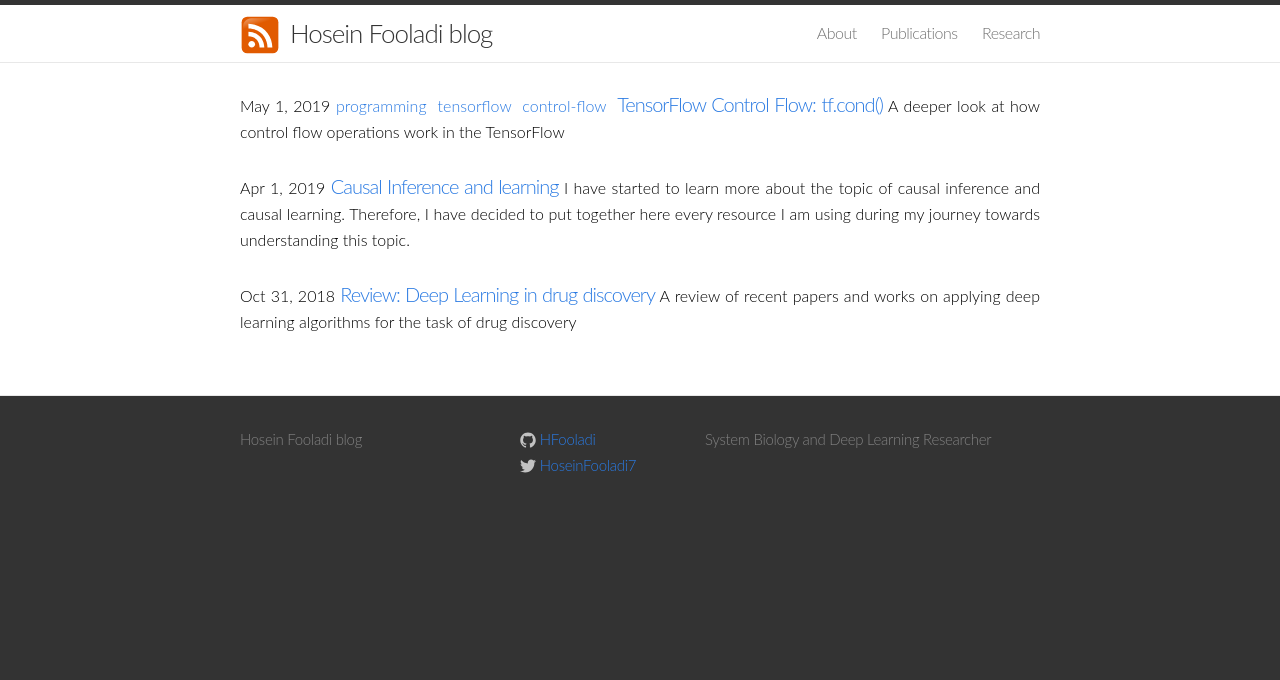
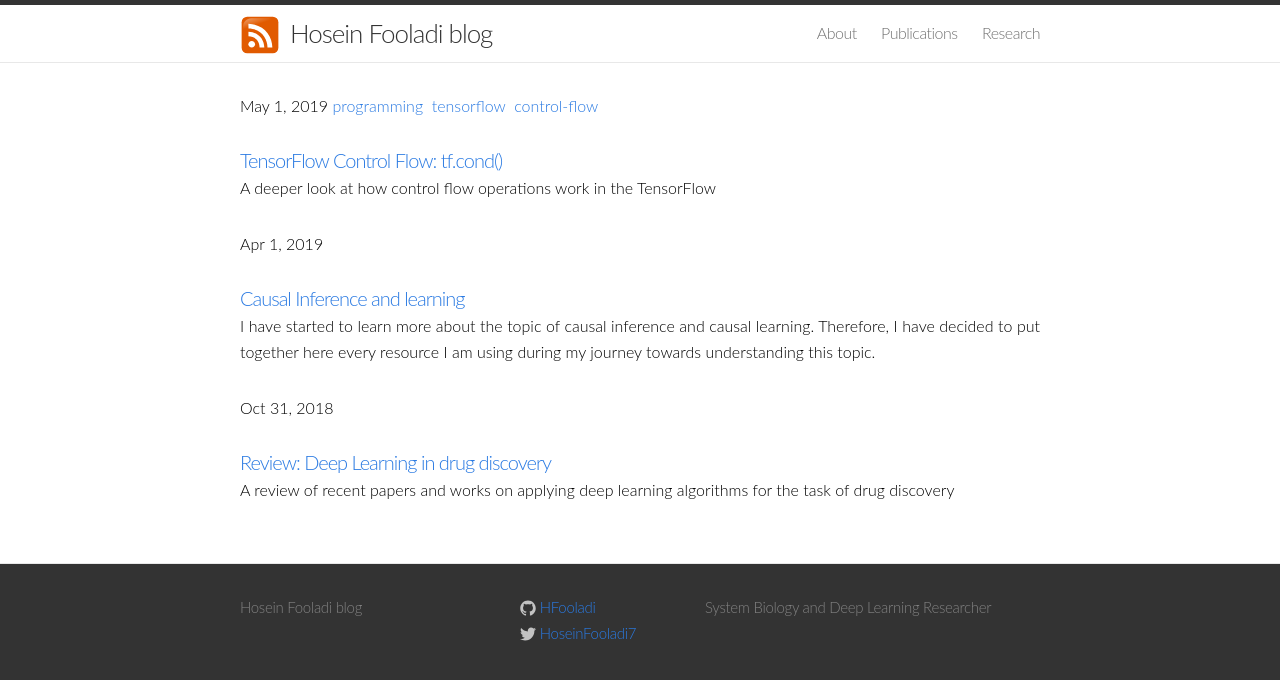
Before and after one commit to HFooladi/HFooladi.github.io, a Jekyll site: the page built from index.html, in a window 1280 px wide. Shown: the top 680 px of the page. Built offline with Jekyll 4.4.1, drawn with Linux system fonts in a browser that asks for light colours.

Commit message:
Update index.html

```diff
--- a/index.html
+++ b/index.html
@@ -17,13 +17,16 @@ layout: default
             {% endfor %}
           </span>
         </span>
+      </li>
 
-         <a class="post-link" href="{{ post.url | prepend: site.baseurl }}">{{ post.title }}</a>
-         {% if post.excerpt %}
-           {{ post.excerpt }}
-         {% endif %}
+      <li>
+        <a class="post-link" href="{{ post.url | prepend: site.baseurl }}">{{ post.title }}</a>
+        <br>
+        {% if post.excerpt %}
+          {{ post.excerpt }}
+        {% endif %}
+      </li>
 
-      </li>
     {% endfor %}
   </ul>
 
```
